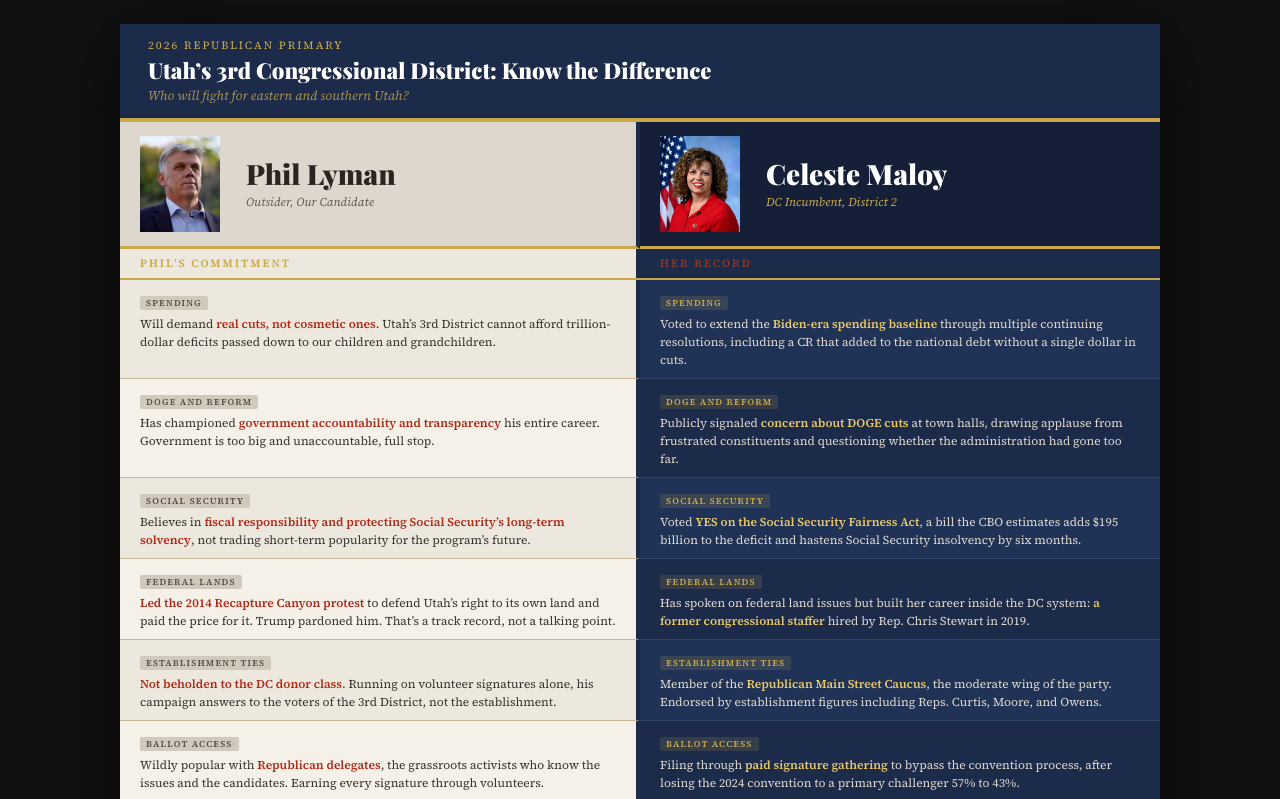
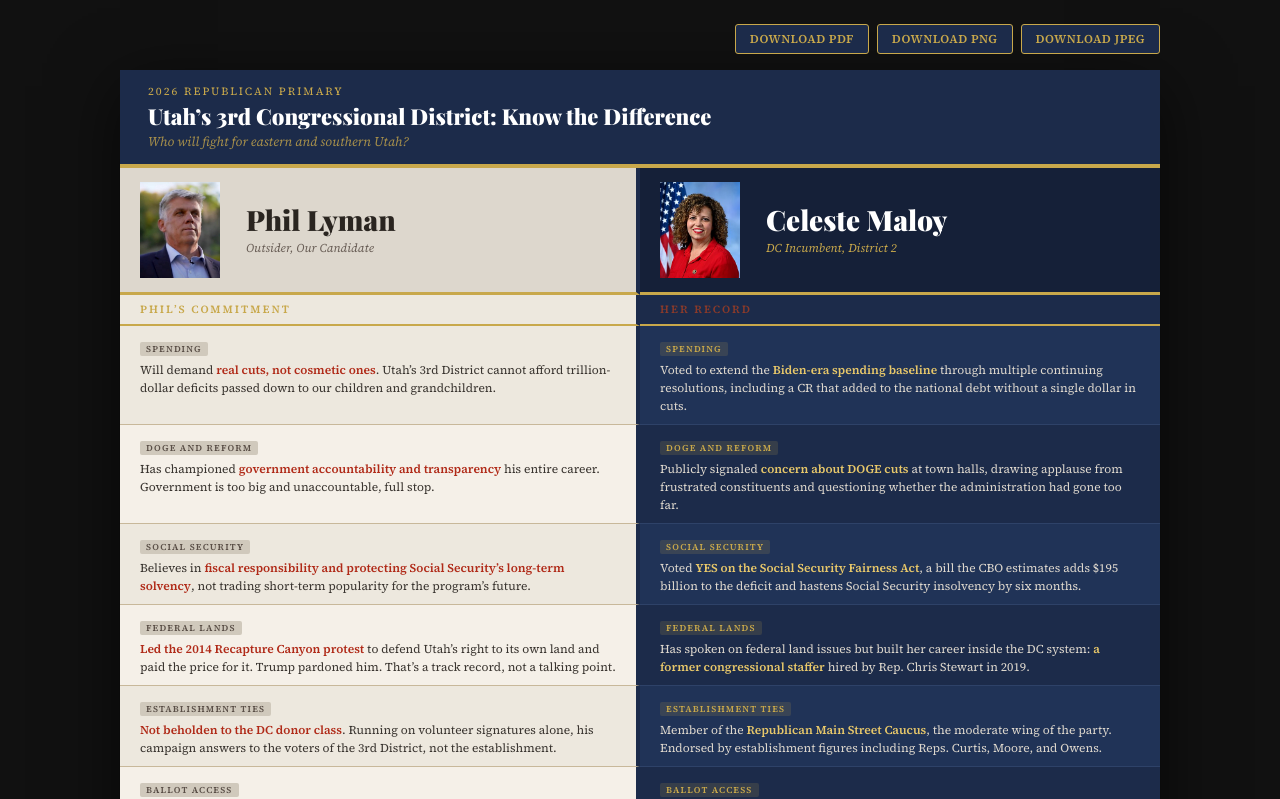
Before and after one commit to alexthompson50-lang/sidebyside, a React (Create React App) app: page / in a window 1280 px wide. Shown: the top 799 px of the page. Built offline with nearby package versions, Linux system fonts and the light colour scheme; no server answers; the database is empty.

Commit message:
Update PublicCard.js

```diff
--- a/src/PublicCard.js
+++ b/src/PublicCard.js
@@ -1,4 +1,4 @@
-import { useState, useEffect } from "react";
+import { useState, useEffect, useRef } from "react";
 import { supabase } from "./supabase";
 
 const CARD_ID = "main";
@@ -81,6 +81,8 @@
 
 export default function PublicCard() {
   const [data, setData] = useState(null);
+  const [downloading, setDownloading] = useState(false);
+  const cardRef = useRef(null);
 
   useEffect(() => {
     if (!supabase) {
@@ -133,6 +135,33 @@
   const serif = '"Playfair Display", "Times New Roman", serif';
   const body = '"Source Serif 4", "Times New Roman", serif';
 
+  const download = async (format) => {
+    setDownloading(true);
+    try {
+      const html2canvas = (await import("html2canvas")).default;
+      const canvas = await html2canvas(cardRef.current, {
+        scale: 2,
+        useCORS: true,
+        backgroundColor: null,
+      });
+      if (format === "png" || format === "jpeg") {
+        const link = document.createElement("a");
+        link.download = `lyman-vs-maloy.${format}`;
+        link.href = canvas.toDataURL(`image/${format}`, 0.95);
+        link.click();
+      } else if (format === "pdf") {
+        const { jsPDF } = await import("jspdf");
+        const imgData = canvas.toDataURL("image/jpeg", 0.95);
+        const pdf = new jsPDF({ orientation: "landscape", unit: "px", format: [canvas.width / 2, canvas.height / 2] });
+        pdf.addImage(imgData, "JPEG", 0, 0, canvas.width / 2, canvas.height / 2);
+        pdf.save("lyman-vs-maloy.pdf");
+      }
+    } catch (e) {
+      console.error(e);
+    }
+    setDownloading(false);
+  };
+
   if (!data) return (
     <div style={{ minHeight: "100vh", background: "#111", display: "flex", alignItems: "center", justifyContent: "center" }}>
       <div style={{ color: "rgba(255,255,255,0.3)", fontFamily: body, fontSize: 14 }}>Loading...</div>
@@ -141,7 +170,20 @@
 
   return (
     <div style={{ minHeight: "100vh", background: "#111", padding: "24px 16px", fontFamily: body }}>
-      <div id="card" style={{ maxWidth: 1040, margin: "0 auto", boxShadow: "0 16px 64px rgba(0,0,0,0.6)" }}>
+      <div style={{ maxWidth: 1040, margin: "0 auto 16px", display: "flex", justifyContent: "flex-end", gap: 8 }}>
+        {["pdf", "png", "jpeg"].map(fmt => (
+          <button key={fmt} onClick={() => download(fmt)} disabled={downloading} style={{
+            background: downloading ? "#333" : "#1C2B4A",
+            color: downloading ? "#666" : "#C8A84B",
+            border: "1px solid #C8A84B",
+            padding: "6px 14px", borderRadius: 3, cursor: downloading ? "not-allowed" : "pointer",
+            fontSize: 12, fontFamily: body, fontWeight: 600, letterSpacing: "0.5px", textTransform: "uppercase",
+          }}>
+            {downloading ? "..." : `Download ${fmt.toUpperCase()}`}
+          </button>
+        ))}
+      </div>
+      <div id="card" ref={cardRef} style={{ maxWidth: 1040, margin: "0 auto", boxShadow: "0 16px 64px rgba(0,0,0,0.6)" }}>
 
         <div style={{ background: NAVY, borderBottom: `4px solid ${GOLD}`, padding: "14px 28px" }}>
           <div style={{ fontFamily: body, fontSize: 11, letterSpacing: "2px", textTransform: "uppercase", color: GOLD, marginBottom: 4 }}>{data.header.eyebrow}</div>
@@ -166,11 +208,11 @@
           </div>
         </div>
 
-        <div style={{ display: "grid", gridTemplateColumns: "1fr 1fr", borderBottom: `2px solid ${GOLD}` }}>
-          <div style={{ background: LIGHT_TAN, borderRight: `4px solid ${NAVY}`, padding: "7px 20px" }}>
+        <div style={{ display: "grid", gridTemplateColumns: "1fr 1fr" }}>
+          <div style={{ background: LIGHT_TAN, borderRight: `4px solid ${NAVY}`, borderBottom: `2px solid ${GOLD}`, padding: "7px 20px" }}>
             <div style={{ fontFamily: body, fontSize: 11, fontWeight: 700, letterSpacing: "2px", textTransform: "uppercase", color: GOLD }}>{data.left.colHeader}</div>
           </div>
-          <div style={{ background: NAVY, padding: "7px 20px" }}>
+          <div style={{ background: NAVY, borderBottom: `2px solid ${GOLD}`, padding: "7px 20px" }}>
             <div style={{ fontFamily: body, fontSize: 11, fontWeight: 700, letterSpacing: "2px", textTransform: "uppercase", color: "#8A3A2A" }}>{data.right.colHeader}</div>
           </div>
         </div>
```
